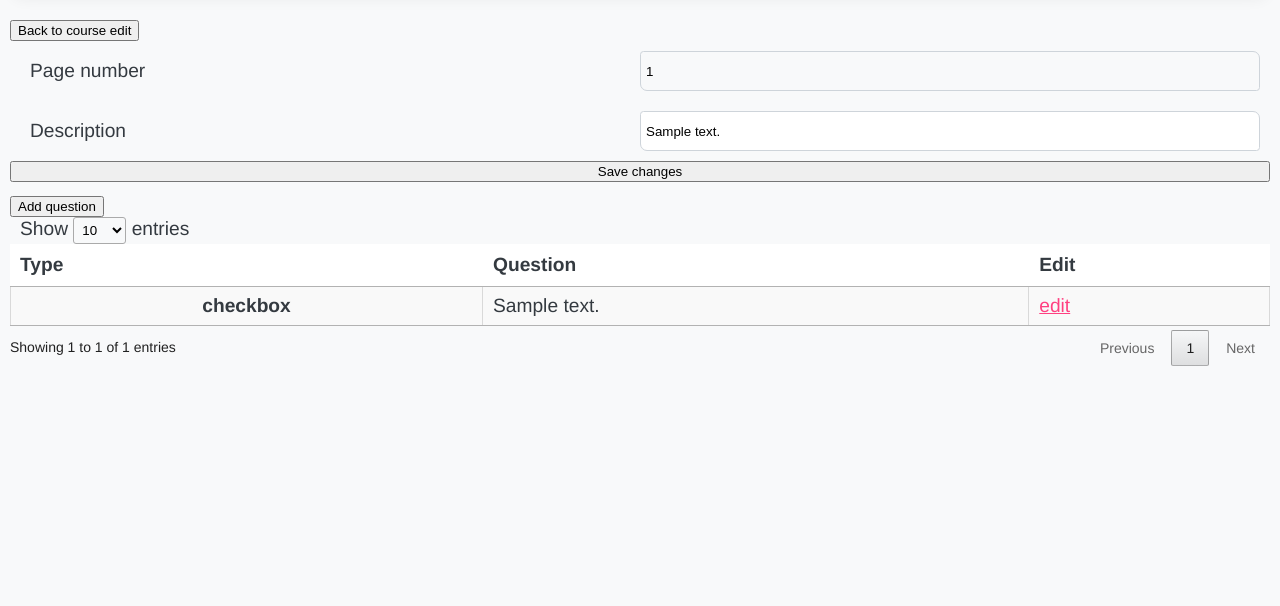
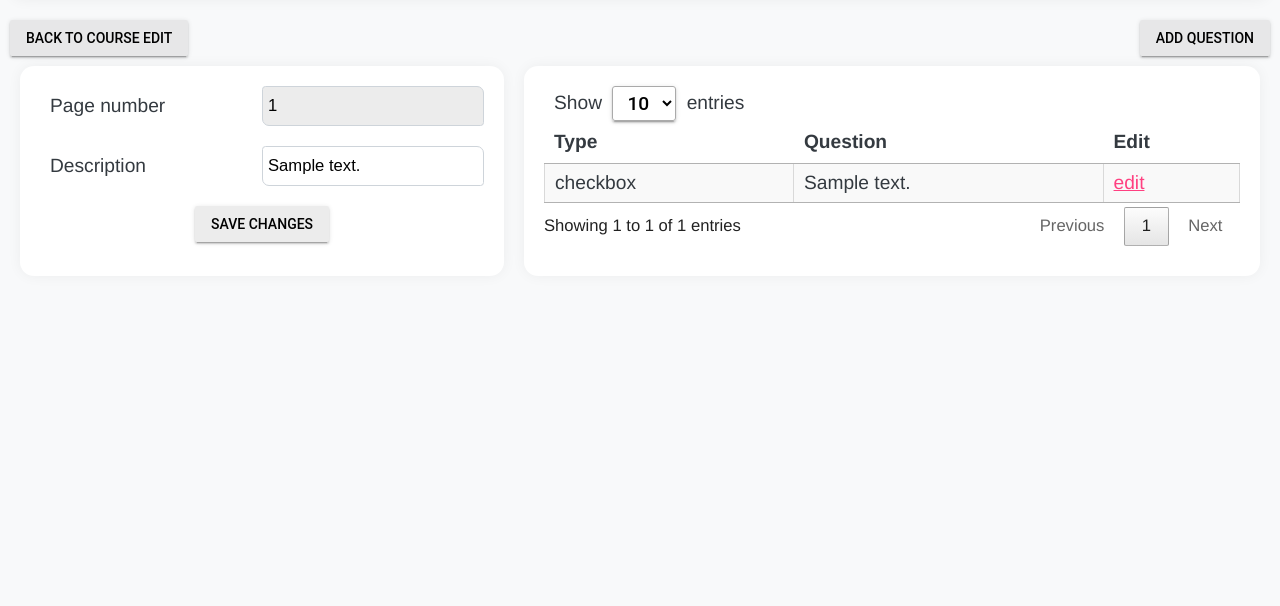
Before and after one commit to DanaKlimova/eLearning, a Django app: page /courses/1/page/1/ in a window 1280 px wide. Shown: the part 102-708 px from the top of the page. Run offline with Django 3.2, Linux system fonts and the light colour scheme; a user stored in the database is signed in; tables that the repository leaves empty hold one stand-in row (values such as "Sample post"); some libraries are stand-ins or nearby versions.

Commit message:
Edited 'edit page' page. Added mdl buttons. In js scripts added neccessary space.

```diff
--- a/eLearning/courses/static/courses/css/base.css
+++ b/eLearning/courses/static/courses/css/base.css
@@ -12,6 +12,7 @@ table {
 }
 
 .table {
+    margin: 10px;
     font-size: 1.3vw;
 }
 
@@ -37,6 +38,7 @@ table {
 
 .text-input {
     padding: 5px;
+    font-size: 1.3vw;
 }
 
 .glowing-border {
--- a/eLearning/courses/static/courses/css/page_edit.css
+++ b/eLearning/courses/static/courses/css/page_edit.css
@@ -1,3 +1,39 @@
+.page-grid {
+    display: grid;
+    grid-template-columns: 40% 60%;
+}
+
+.form-col {
+    grid-row: 2/3;
+    grid-column: 1/2;
+    margin: 0 10px;
+    padding: 10px;
+    background-color: #ffffff;
+    border-radius: 1em;
+    box-shadow: 0 0 1em rgba(0, 0, 0, .05);
+}
+
+.page-col {
+    grid-row: 2/3;
+    grid-column: 2/3;
+    margin: 0 10px;
+    padding: 10px;
+    background-color: #ffffff;
+    border-radius: 1em;
+    box-shadow: 0 0 1em rgba(0, 0, 0, .05);
+}
+
+.add-button-position {
+    grid-row: 1/2;
+    grid-column: 2/3;
+}
+
+.back-button-position {
+    grid-row: 1/2;
+    grid-column: 1/2;
+    float: left;
+}
+
 .container {
     margin: 0 auto;
     width: 60%;
@@ -7,28 +43,13 @@
     display: grid;
 }
 
-.add-question-button {
-    background-color: #ffffff;
-    border-radius: 15px;
-    border: 1px solid #dcdcdc;
-    padding: 10px;
-    color: #666666;
-    font-size: 1.5vw;
-    font-weight: bold;
-    text-decoration: none;
-    float: right;
-    width: 20%;
-    text-align: center;
-}
-
-.add-question-button:hover {
-    outline: none;
-    border-color: #b8bdc2;
-    box-shadow: 0 0 10px #b8bdc2;
-}
-
 .readonly-input {
-    background-color: #f8f9fa;
+    background-color: rgba(158,158,158,.2);;
     border: 1px solid #ced4da;
     border-radius: 0.25rem .5rem;
 }
+
+.submit-button {
+    display: block;
+    margin: 10px auto;
+}
--- a/eLearning/courses/templates/courses/course_edit.html
+++ b/eLearning/courses/templates/courses/course_edit.html
@@ -197,7 +197,7 @@ $(document).ready(function() {
     });
     selectElement('typeId', '{{ type }}');
     selectElement('statusId', '{{ status }}');
-    addClassByName('pageTableId_length', 'table-select mdl-button mdl-js-button mdl-button--raised mdl-js-ripple-effect');
+    addClassByName('pageTableId_length', ' table-select mdl-button mdl-js-button mdl-button--raised mdl-js-ripple-effect');
 
     function selectElement(id, valueToSelect) {
         let element = document.getElementById(id);
--- a/eLearning/courses/templates/courses/page_edit.html
+++ b/eLearning/courses/templates/courses/page_edit.html
@@ -13,13 +13,16 @@ Page detail
 {% endblock %}
 
 {% block content %}
-<div class="row">
+{% if 'edit' in view %}
+<div class="page-grid">
+    <div class="back-button-position">
         <a href="{% url 'course_edit' course_pk=course_pk %}">
-        <button class="float-left btn btn-lg btn-primary" type="submit">Back to course edit</button>
+            <button class="mdl-button mdl-js-button mdl-button--raised mdl-js-ripple-effect"
+                    type="submit">Back to course edit</button>
         </a>
     </div>
-<div class="row">
-    <div class="col">
+    <div class="form-col">
+    {% endif %}
         {% if 'edit' in view %}
         <form class="form-page" id="page_form" method="post" action="{% url 'page_edit' course_pk=course_pk page_pk=page_pk %}">
         {% else %}
@@ -73,18 +76,22 @@ Page detail
                     <label class="success-label">{{success_message}}</label>
                     {% endif %}
 
-                    <button class="submit-button" type="submit">Save changes</button>
+                    <button class="mdl-button mdl-js-button mdl-button--raised mdl-js-ripple-effect submit-button" type="submit">Save changes</button>
                 </div>
             {% if 'edit' not in view %}
             </div>
             {% endif %}
         </form>
+    {% if 'edit' in view %}
         </div>
-    {% if 'edit' in view %}
-    <div class="col">
+        <div class="add-button-position">
             <a href="{% url 'question_create' course_pk=course_pk page_pk=page_pk %}">
-            <button class="add-page-button" type="submit">Add question</button>
+                <button class="mdl-button mdl-js-button mdl-button--raised mdl-js-ripple-effect add-button"
+                        type="submit">Add question</button>
             </a>
+        </div>
+        <div class="page-col">
+            <div class="table">
                 <table id="questionTableId" class="cell-border stripe hover">
                     <thead>
                         <tr>
@@ -97,7 +104,7 @@ Page detail
                         {% for question in question_list %}
                         {% load course_extras %}
                         <tr>
-                    <th scope="row">{{ question_types|get_item:question.type }}</th>
+                            <td>{{ question_types|get_item:question.type }}</td>
                             <td>{{question.content}}</td>
                             <td><a href="{% url 'question_edit' course_pk=course_pk page_pk=page_pk question_pk=question.pk %}">edit</a></td>
                         </tr>
@@ -105,8 +112,9 @@ Page detail
                     </tbody>
                 </table>
             </div>
+        </div>
+    </div>
 {% endif %}
-</div>
 {% endblock %}
 
 {% block js_scripts %}
@@ -121,6 +129,14 @@ $(document).ready(function() {
         searching: false,
         ordering: false
     });
+    addClassByName('questionTableId_length', ' table-select mdl-button mdl-js-button mdl-button--raised mdl-js-ripple-effect');
+
+    function addClassByName(name, class_) {
+        var elements = document.getElementsByName(name);
+        elements.forEach(function (item, index) {
+            item.className += class_;
+        });
+    }
 });
 </script>
 {% endblock %}
```
Lines whose indentation alone changed are shown as unchanged.
